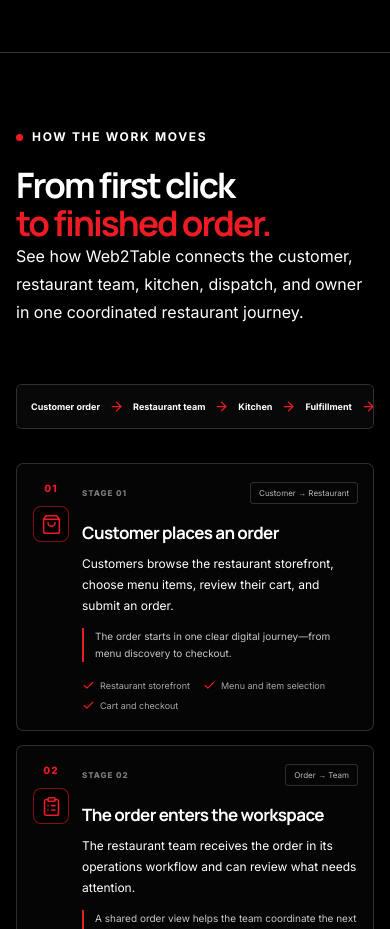
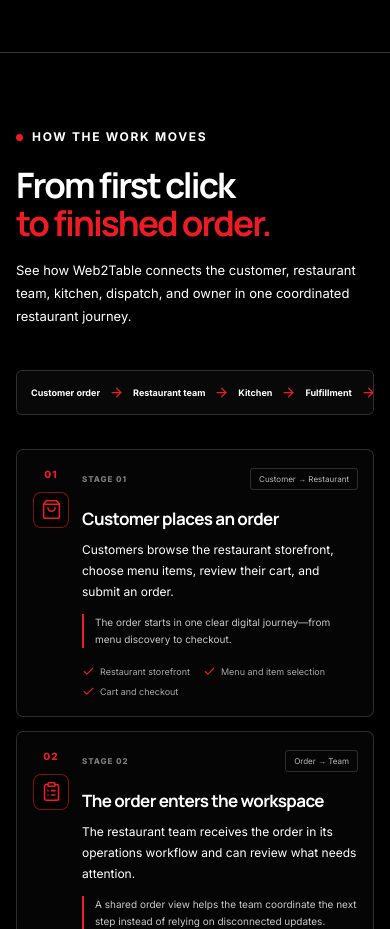
Before and after one commit to Jrnotjunior/web2table.io, a React (Vite) app: page / in a window 390 px wide. Shown: the part 5280-6209 px from the top of the page. Built offline with nearby package versions, Linux system fonts and the light colour scheme.

Commit message:
Use approved stacked heading layout for workflow section

```diff
--- a/src/styles/modules/01-foundation.css
+++ b/src/styles/modules/01-foundation.css
@@ -144,7 +144,11 @@ p { color: var(--muted); line-height: 1.75; }
 .capability-card > a { width: 30px; height: 30px; display: grid; place-items: center; border: 1px solid var(--line); border-radius: 50%; color: var(--accent); transition: background .2s, transform .2s; }
 .capability-card > a:hover { transform: translateX(3px); background: var(--accent); }
 .workflow-section { color: var(--white); background: var(--black); }
-.workflow-heading { display: grid; grid-template-columns: minmax(0, 1.05fr) minmax(280px, .75fr); align-items: center; gap: 48px; margin-bottom: 42px; }
+.workflow-heading { display: block; margin-bottom: 42px; }
+.workflow-intro { max-width: 760px; }
+.workflow-intro > .eyebrow { margin-bottom: 21px; }
+.workflow-intro > h2 { margin: 0; }
+.workflow-intro > p { max-width: 620px; margin: 17px 0 0; color: var(--text-secondary); font-size: 13px; line-height: 1.75; }
 .workflow-heading .eyebrow { margin-bottom: 21px; }
 .workflow-heading h2 { margin: 0; }
 .workflow-heading h2 span { color: var(--accent); }
@@ -255,7 +259,6 @@ p { color: var(--muted); line-height: 1.75; }
   .hero-visual { min-height: 410px; }
   .order-card { left: -10px; }
   .team-card { right: -5px; }
-  .workflow-heading { gap: 38px; }
   .about-grid { gap: 55px; }
   .about-note { right: -15px; }
 }
@@ -285,7 +288,6 @@ p { color: var(--muted); line-height: 1.75; }
   .capability-grid { grid-template-columns: repeat(2, 1fr); }
   .capability-card { min-height: 225px; padding: 20px 18px; }
   .capability-card h3 { font-size: 17px; }
-  .workflow-heading { grid-template-columns: 1fr; gap: 18px; }
   .workflow-overview { justify-content: flex-start; overflow-x: auto; }
   .workflow-overview span { flex: 0 0 auto; }
   .workflow-journey { grid-template-columns: 1fr; }
```
